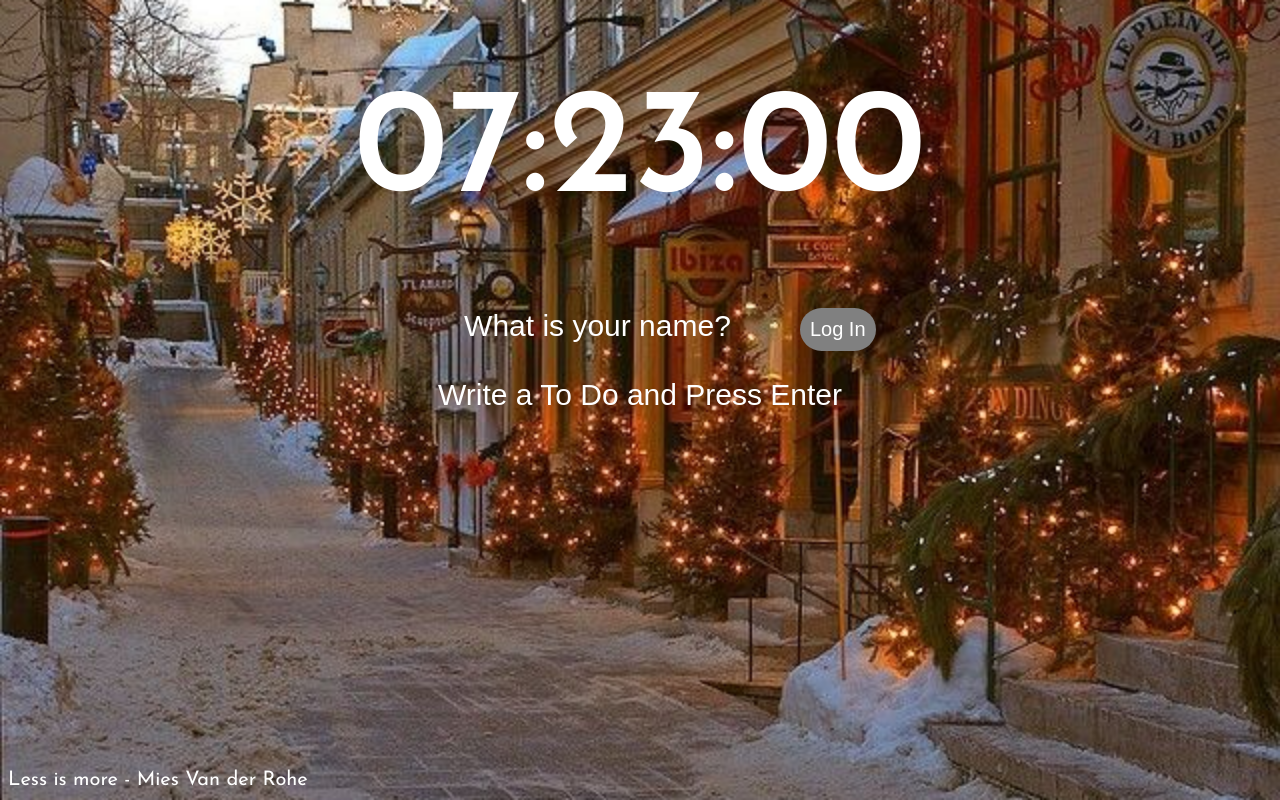
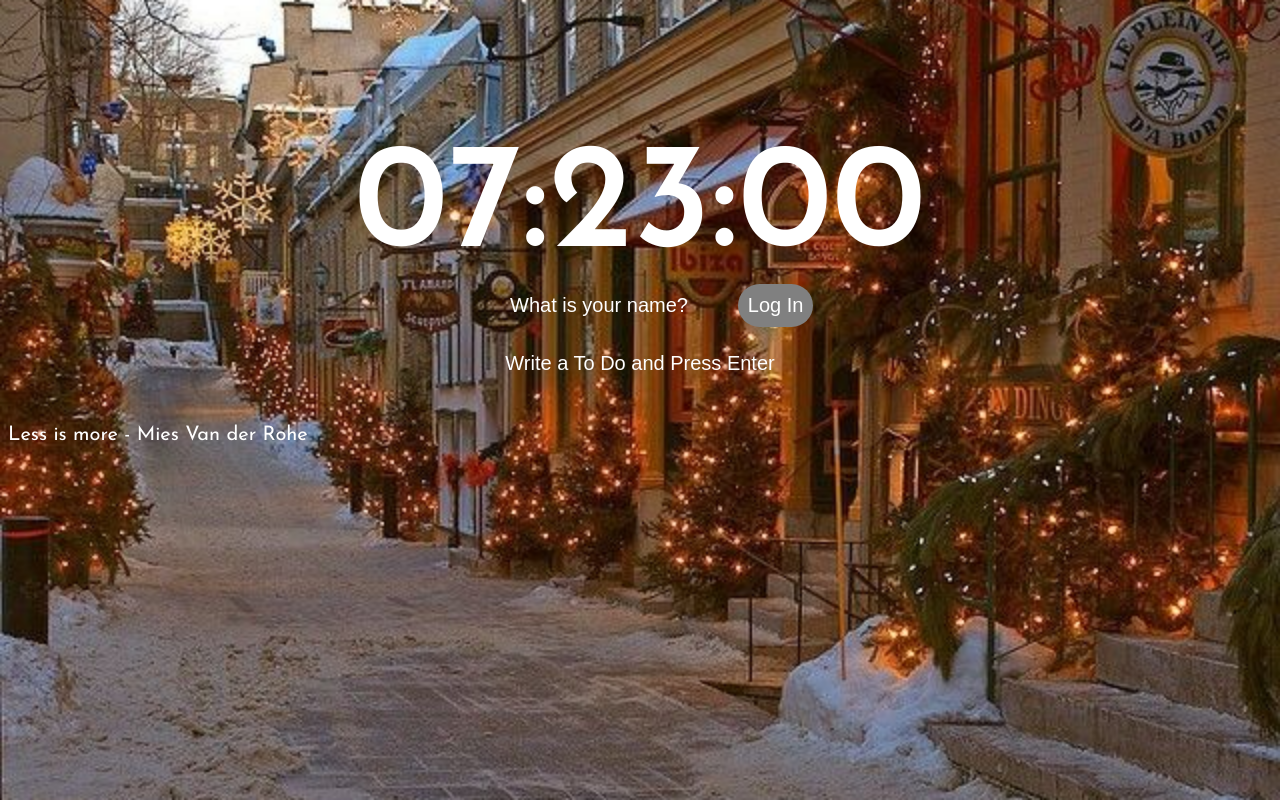
Before and after one commit to wjdals0509/momentum-clone, a plain HTML site: page index.html in a window 1280 px wide. Drawn offline with Linux system fonts and the light colour scheme.

Commit message:
Update style.css

```diff
--- a/css/style.css
+++ b/css/style.css
@@ -9,7 +9,7 @@ body {
     color: white;
     font-family: 'Josefin Sans', sans-serif;
     font-weight: 400;
-    font-size: 30px;
+    font-size: 20px;
 }
 
 .flex {
@@ -22,7 +22,7 @@ body {
 #clock {
     font-size: 150px;
     font-weight: 600;
-    margin: 70px 0px;
+    margin-bottom: 0px;
 }
 
 #greeting {
@@ -34,7 +34,7 @@ body {
 #todo-form input {
     border: none;
     padding: 10px 0px;
-    font-size: 30px;
+    font-size: 20px;
     font-weight: 400;
     background: transparent;
     text-align: center;
@@ -76,24 +76,19 @@ body {
 }
 
 #todo-list li {
+    list-style-type : none;
     width: 25%;
+    display: flex;
 }
 
 #todo-list button {
     background-color:transparent;
     border: none;
 }
-#quote,
+
 #weather {
     position: absolute;
     font-size: 20px;
-}
-
-#quote {
-    bottom: 10px;
-}
-
-#weather {
     top: 10px;
     right: 10px;
 }
```
